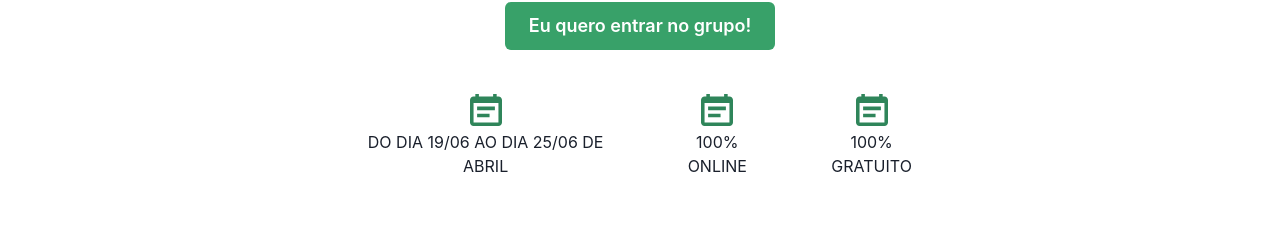
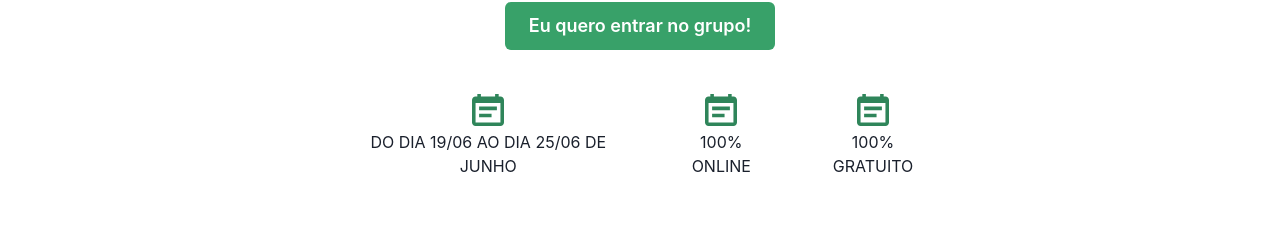
Before and after one commit to Gsantos99/site-conversao-info, a React (Vite) app: page / in a window 1280 px wide. Shown: the part 281-509 px from the top of the page. Built offline with nearby package versions, Linux system fonts and the light colour scheme.

Commit message:
Correção da data

```diff
--- a/src/components/header/index.jsx
+++ b/src/components/header/index.jsx
@@ -34,7 +34,7 @@ export default function Header(){
  <Container mt='10' maxW='100wv'  display='flex' flexDirection='row' gap='10' justifyContent='center'>
 
 
-<Box display='flex' flexDirection='column' alignItems='center'><CalendarIcon w={8} h={8} color='green.600' margin='1'/> DO DIA 19/06 AO DIA 25/06 DE ABRIL</Box>
+<Box display='flex' flexDirection='column' alignItems='center'><CalendarIcon w={8} h={8} color='green.600' margin='1'/> DO DIA 19/06 AO DIA 25/06 DE JUNHO</Box>
 <Box display='flex' flexDirection='column' alignItems='center'><CalendarIcon w={8} h={8} color='green.600' margin='1'/> 100% ONLINE </Box>
 <Box display='flex' flexDirection='column' alignItems='center'><CalendarIcon w={8} h={8} color='green.600' margin='1'/> 100% GRATUITO</Box>
 
```
